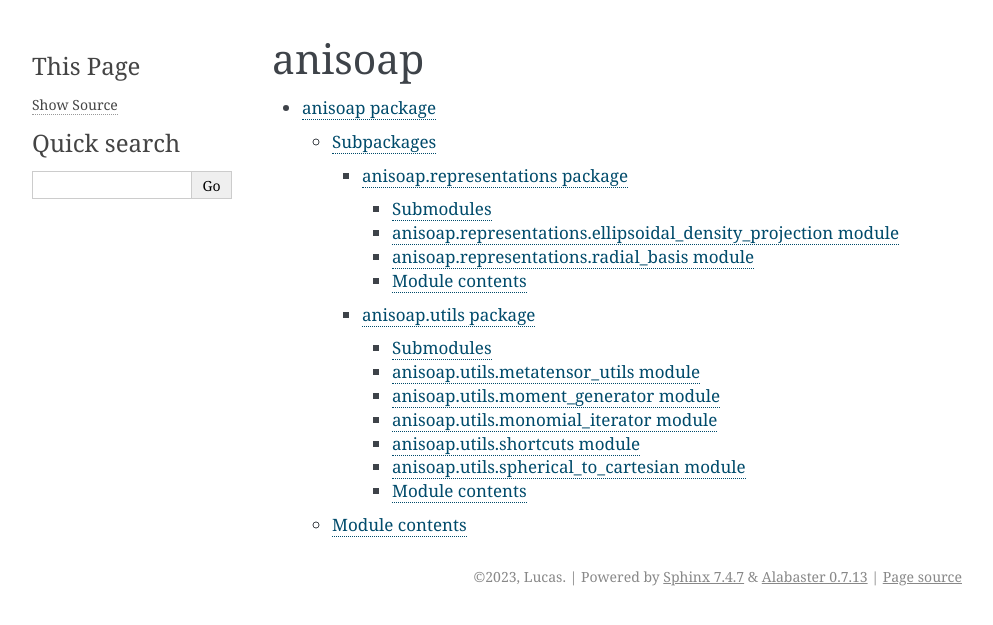
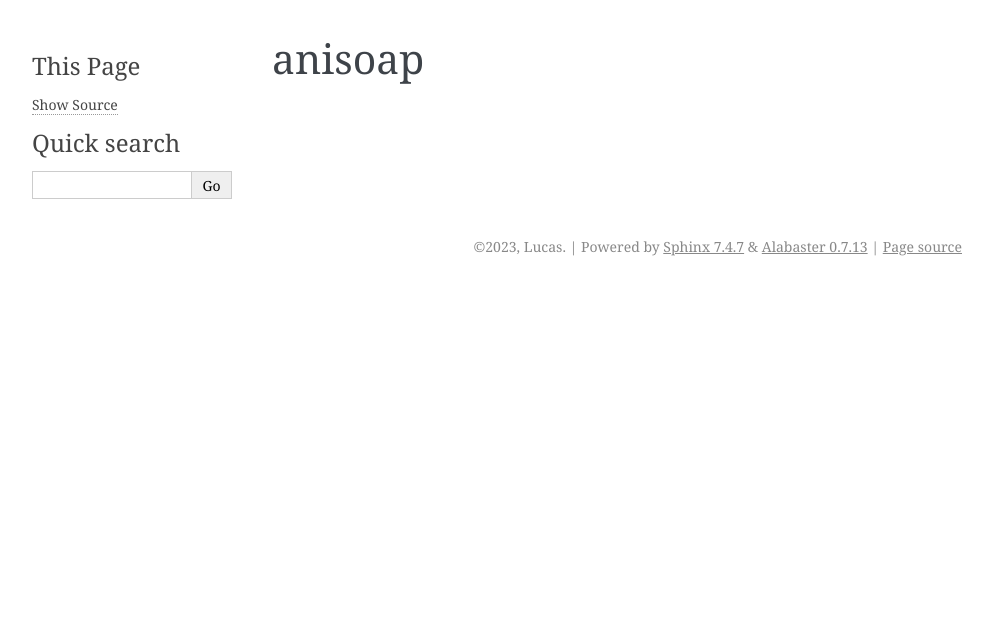
Before and after one commit to cersonsky-lab/AniSOAP, a Sphinx documentation site: the page built from docs/source/modules.rst, in a window 1280 px wide. Shown: the top 625 px of the page, without its empty margins (148-1141 px from the left). Built offline with Sphinx 7.4.7, drawn with Linux system fonts in a browser that asks for light colours.

Commit message:
formatted docstrings, adjusted Sphinx config

```diff
--- a/docs/source/anisoap.representations.rst
+++ /dev/null
@@ -1,29 +0,0 @@
-anisoap.representations package
-===============================
-
-Submodules
-----------
-
-anisoap.representations.ellipsoidal\_density\_projection module
----------------------------------------------------------------
-
-.. automodule:: anisoap.representations.ellipsoidal_density_projection
-   :members:
-   :undoc-members:
-   :show-inheritance:
-
-anisoap.representations.radial\_basis module
---------------------------------------------
-
-.. automodule:: anisoap.representations.radial_basis
-   :members:
-   :undoc-members:
-   :show-inheritance:
-
-Module contents
----------------
-
-.. automodule:: anisoap.representations
-   :members:
-   :undoc-members:
-   :show-inheritance:
--- a/docs/source/anisoap.rst
+++ /dev/null
@@ -1,19 +0,0 @@
-anisoap package
-===============
-
-Subpackages
------------
-
-.. toctree::
-   :maxdepth: 4
-
-   anisoap.representations
-   anisoap.utils
-
-Module contents
----------------
-
-.. automodule:: anisoap
-   :members:
-   :undoc-members:
-   :show-inheritance:
--- a/docs/source/anisoap.utils.rst
+++ /dev/null
@@ -1,53 +0,0 @@
-anisoap.utils package
-=====================
-
-Submodules
-----------
-
-anisoap.utils.metatensor\_utils module
---------------------------------------
-
-.. automodule:: anisoap.utils.metatensor_utils
-   :members:
-   :undoc-members:
-   :show-inheritance:
-
-anisoap.utils.moment\_generator module
---------------------------------------
-
-.. automodule:: anisoap.utils.moment_generator
-   :members:
-   :undoc-members:
-   :show-inheritance:
-
-anisoap.utils.monomial\_iterator module
----------------------------------------
-
-.. automodule:: anisoap.utils.monomial_iterator
-   :members:
-   :undoc-members:
-   :show-inheritance:
-
-anisoap.utils.shortcuts module
-------------------------------
-
-.. automodule:: anisoap.utils.shortcuts
-   :members:
-   :undoc-members:
-   :show-inheritance:
-
-anisoap.utils.spherical\_to\_cartesian module
----------------------------------------------
-
-.. automodule:: anisoap.utils.spherical_to_cartesian
-   :members:
-   :undoc-members:
-   :show-inheritance:
-
-Module contents
----------------
-
-.. automodule:: anisoap.utils
-   :members:
-   :undoc-members:
-   :show-inheritance:
--- a/docs/source/conf.py
+++ b/docs/source/conf.py
@@ -7,6 +7,7 @@
 
 # -- Project information -----------------------------------------------------
 # https://www.sphinx-doc.org/en/master/usage/configuration.html#project-information
+root_doc = 'index'
 
 project = 'AniSOAP'
 copyright = '2023, Lucas'
@@ -16,14 +17,17 @@
 # -- General configuration ---------------------------------------------------
 # https://www.sphinx-doc.org/en/master/usage/configuration.html#general-configuration
 
-extensions = ['sphinx.ext.autodoc', 'sphinx.ext.napoleon', 'sphinx.ext.mathjax']
+extensions = ['sphinx.ext.autodoc', 'sphinx.ext.napoleon', 'sphinx.ext.mathjax',
+              'sphinx.ext.coverage']
 
-sys.path.insert(0, os.path.abspath("../../anisoap/representations/"))
+sys.path.insert(0, os.path.abspath('../../anisoap'))
 
 templates_path = ['_templates']
 exclude_patterns = []
 
-
+# -- Napoleon settings -------------------------------------------------------
+napoleon_google_docstring = False
+napoleon_numpy_docstring = True
 
 # -- Options for HTML output -------------------------------------------------
 # https://www.sphinx-doc.org/en/master/usage/configuration.html#options-for-html-output
--- a/docs/source/index.rst
+++ b/docs/source/index.rst
@@ -1,8 +1,3 @@
-.. AniSOAP documentation master file, created by
-   sphinx-quickstart on Thu Nov  9 13:29:07 2023.
-   You can adapt this file completely to your liking, but it should at least
-   contain the root `toctree` directive.
-
 Welcome to AniSOAP's documentation!
 ===================================
 
--- a/docs/source/modules.rst
+++ b/docs/source/modules.rst
@@ -3,5 +3,3 @@
 
 .. toctree::
    :maxdepth: 4
-
-   anisoap
```
Also changed, not shown: other parts of docs/source/index.rst (+1 -0 lines), 7 other files.
